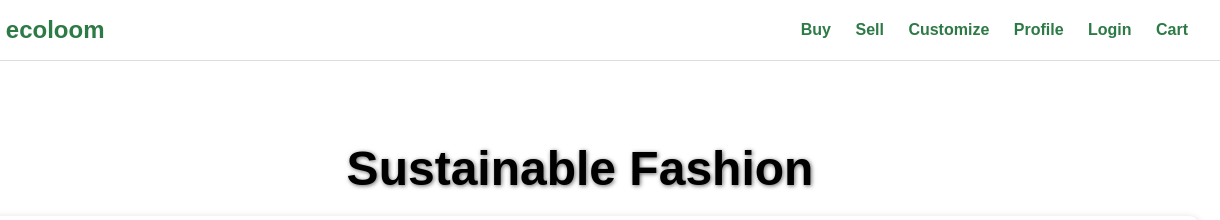
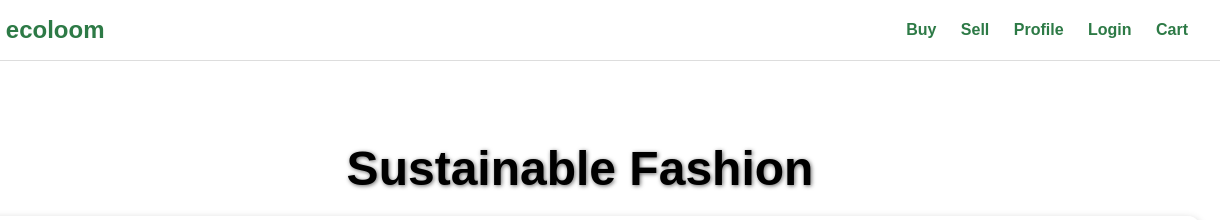
Before and after one commit to MidhulaJoga/EcoLoom, a plain HTML site: page index.html in a window 1280 px wide. Shown: the top 220 px of the page, 60-1280 px from the left. Drawn offline with Linux system fonts and the light colour scheme; a script that the page names is missing.

Commit message:
Removed customize page

```diff
--- a/index.html
+++ b/index.html
@@ -119,7 +119,6 @@
     <nav>
       <a href="buy.html">Buy</a>
       <a href="sell.html">Sell</a>
-      <a href="customize.html">Customize</a>
       <a href="profile.html">Profile</a>
       <a href="signin.html">Login</a>
       <a href="cart.html">Cart</a>
```
